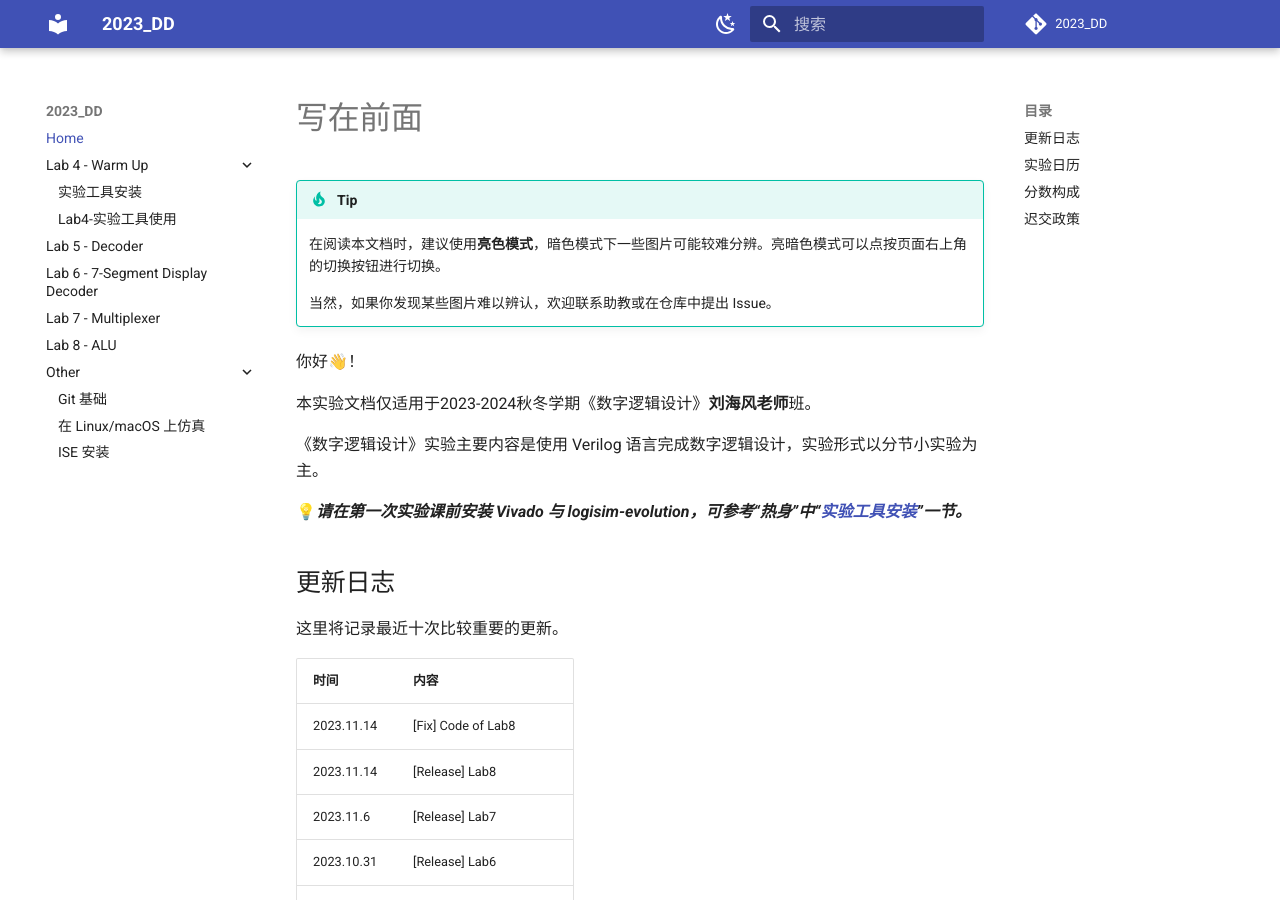
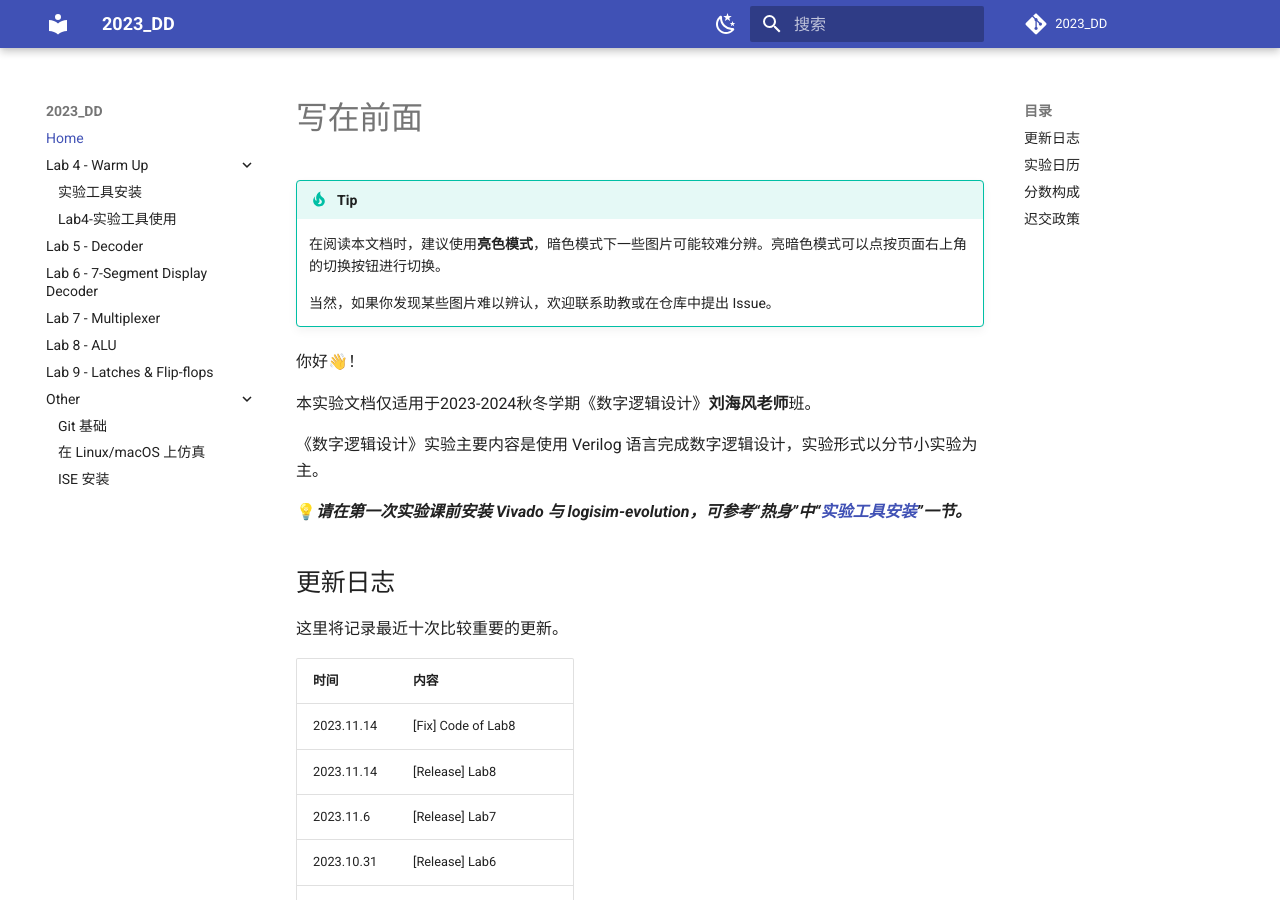
Before and after one commit to Guahao31/2023_DD, an MkDocs documentation site: the page built from docs/index.md, in a window 1280 px wide and 900 px high. Built offline with MkDocs 1.6.1 and Material for MkDocs 9.7.7, drawn with Linux system fonts in a browser that asks for light colours; a script that is not in the unit is left out; comment, search, counter and statistics services are not loaded.

Commit message:
init: lab9

```diff
--- a/mkdocs.yml
+++ b/mkdocs.yml
@@ -69,6 +69,7 @@ nav:
   - Lab 6 - 7-Segment Display Decoder: lab6/seven-segment.md
   - Lab 7 - Multiplexer: lab7/multiplexer.md
   - Lab 8 - ALU: lab8/ALU.md
+  - Lab 9 - Latches & Flip-flops: lab9/latches_flip_flops.md
   - Other:
     - Git 基础: Other/about_git.md
     - 在 Linux/macOS 上仿真: Other/Verilog_Simulation.md
```
Also changed, not shown: docs/lab9/latches_flip_flops.md (added, +1 -0 lines).
